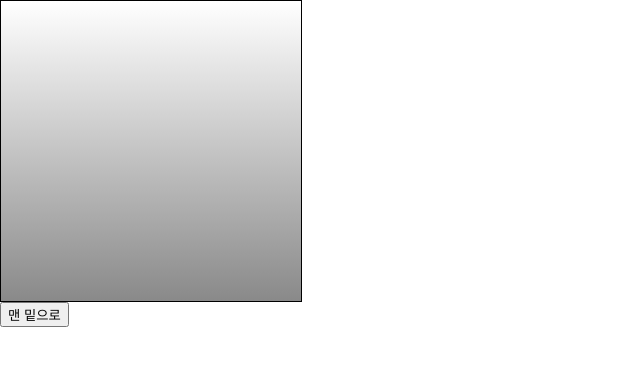
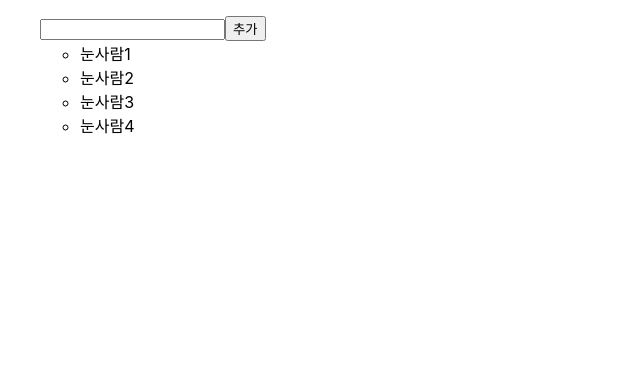
Before and after one commit to yoon7ks/react, a React (Create React App) app: page / in a window 1280 px wide. Shown: the top 366 px of the page, without its empty margins (0-640 px from the left). Built offline with nearby package versions, Linux system fonts and the light colour scheme.

Commit message:
컴포넌트 반복 map 사용

```diff
--- a/src/App.js
+++ b/src/App.js
@@ -1,20 +1,13 @@
-import React, { Component } from 'react';
-import ScrollBox from './ScrollBox';
+import React, { Component } from "react";
+import IterationSample from "./IterationSample";
 
 class App extends Component {
   // 컴포넌트 태크 사이에 내용을 보여주는 props가 children이다.
   render() {
     return (
-
-      <div>
-
-        <ScrollBox ref={(ref) => this.scrollBox = ref} />
-        <button onClick={() => this.scrollBox.scrollToBottom()}>
-              맨 밑으로
-        </button>
-
-      </div>
-
+      <ul>
+        <IterationSample />
+      </ul>
     );
   }
 }
--- a/src/IterationSample.js
+++ b/src/IterationSample.js
@@ -1,13 +1,43 @@
-import React from 'react';
+import React, { useState } from "react";
 
 const IterationSample = () => {
-  const names = ['눈사람', '얼음', '눈', '바람'];
-  const nameList = names.map(name => <li>{name}</li>);
+  const [names, setNames] = useState([
+    { id: 1, text: "눈사람1" },
+    { id: 2, text: "눈사람2" },
+    { id: 3, text: "눈사람3" },
+    { id: 4, text: "눈사람4" }
+  ]);
+
+  const [inputText, setInputText] = useState("");
+  const [nextId, setNextId] = useState(5); //새로운 항목을 추가할 때 사용할 id
+
+  const onChange = e => setInputText(e.target.value);
+  const onClick = () => {
+    const nextNames = names.concat({
+      id: nextId, // nextId를 id로 설정
+      text: inputText
+    });
+    setNextId(nextId + 1);
+    setNames(nextNames);
+    setInputText("");
+  };
+  const onRemove = id => {
+    const nextNames = names.filter(name => name.id !== id); // 해당 id를 없애고 싶을때 filter사용
+    setNames(nextNames);
+  };
+
+  const namesList = names.map(name => (
+    <li key={name.id} onDoubleClick={() => onRemove(name.id)}>
+      {name.text}
+    </li>
+  ));
 
   return (
-      <ul>
-        {nameList};
-      </ul>
+    <>
+      <input value={inputText} onChange={onChange} />
+      <button onClick={onClick}>추가</button>
+      <ul>{namesList}</ul>
+    </>
   );
 };
 
```
